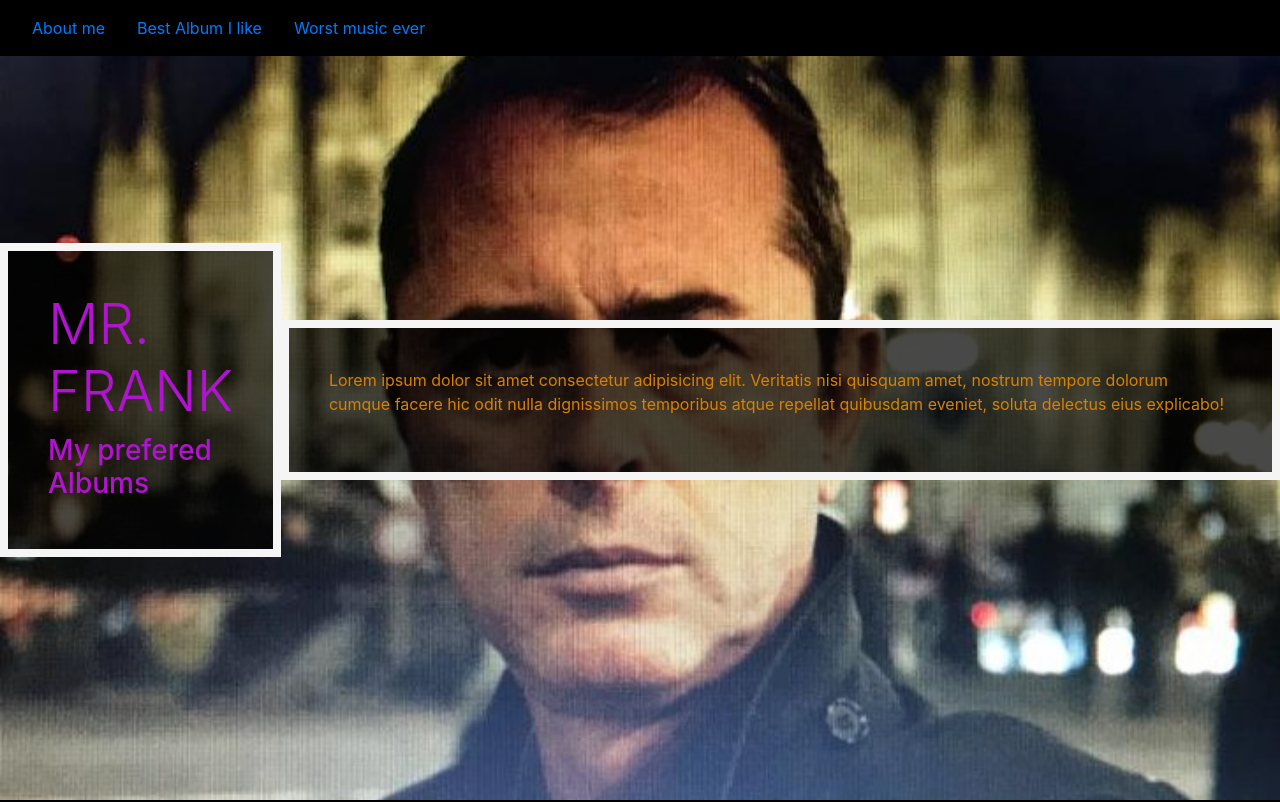
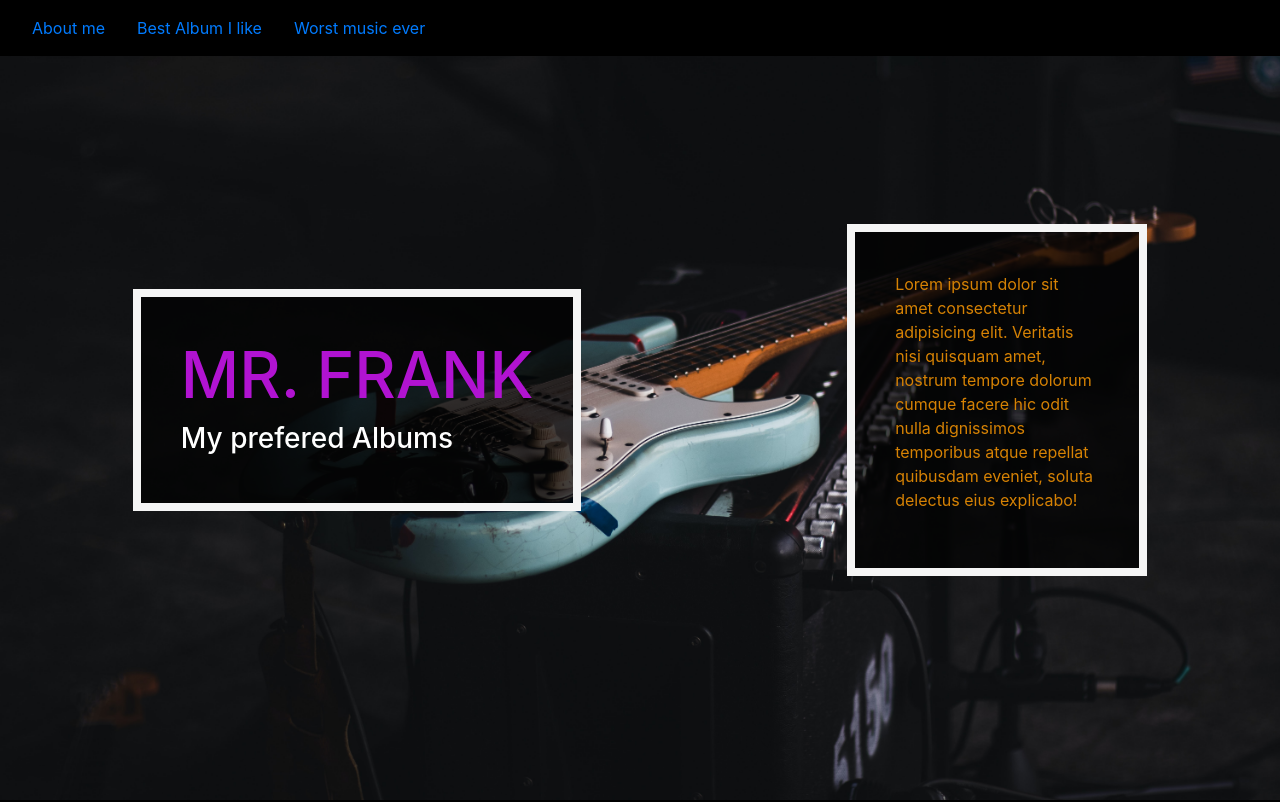
Before and after one commit to FrancescoMicunco/M2D9, a plain HTML site: page index.html in a window 1280 px wide. Shown: the top 802 px of the page. Drawn offline with nearby package versions, Linux system fonts and the light colour scheme.

Commit message:
jumbotron fixed

```diff
--- a/index.html
+++ b/index.html
@@ -81,11 +81,11 @@
     -->
     <div class="jumbotron justify-content-md-around align-items-center d-sm-block d-md-flex jumbotron-fluid ">
         <div class="bordered">
-            <h1 class="display-4">MR. FRANK</h1>
+            <h1>MR. FRANK</h1>
             <h3>My prefered Albums</h3>
         </div>
-        <div class="bordered">
-            <p class=" primary">Lorem ipsum dolor sit amet consectetur adipisicing elit. Veritatis nisi quisquam amet, nostrum tempore dolorum cumque facere hic odit nulla dignissimos temporibus atque repellat quibusdam eveniet, soluta delectus eius explicabo!</p>
+        <div class="bordered" id="s-textHero">
+            <p class="primary ">Lorem ipsum dolor sit amet consectetur adipisicing elit. Veritatis nisi quisquam amet, nostrum tempore dolorum cumque facere hic odit nulla dignissimos temporibus atque repellat quibusdam eveniet, soluta delectus eius explicabo!</p>
         </div>
     </div>
     <h2 class="p-5" style="color:rgb(26, 102, 102)!important">MY FAVOURITE ALBUM</h2>
--- a/style.css
+++ b/style.css
@@ -9,13 +9,13 @@ body {
     background-color: rgb(0, 0, 0);
 }
 
-h1,
-h2,
-h3,
-h4,
-h5,
-h6 {
+h1 {
     color: rgb(177, 19, 209);
+    font-size: 64px;
+}
+
+h3 {
+    color: white;
 }
 
 .primary {
@@ -54,6 +54,7 @@ h6 {
     margin-right: 0;
     width: 100%;
     min-width: 100vw;
+    min-height: 56px;
 }
 
 .bordered {
@@ -63,12 +64,13 @@ h6 {
 }
 
 .jumbotron {
+    width: 100%;
     min-height: 100vh;
-    background-image: url(/images/ritratto.jpg);
+    background-image: url(/images/guitar.jpg);
     background-repeat: no-repeat;
     background-size: cover;
     background-position-y: center;
-    animation-name: fade-in;
+    animation-name: fadeIn;
     animation-duration: 3s;
 }
 
@@ -111,3 +113,13 @@ div#bestMusic>div.card img {
     object-fit: cover;
     max-height: 200px;
 }
+
+
+/*======  specific component ========*/
+
+
+/* ========= class start with S- ================*/
+
+#s-textHero {
+    width: 300px;
+}
```
Also changed, not shown: images/guitar.jpg (added).
